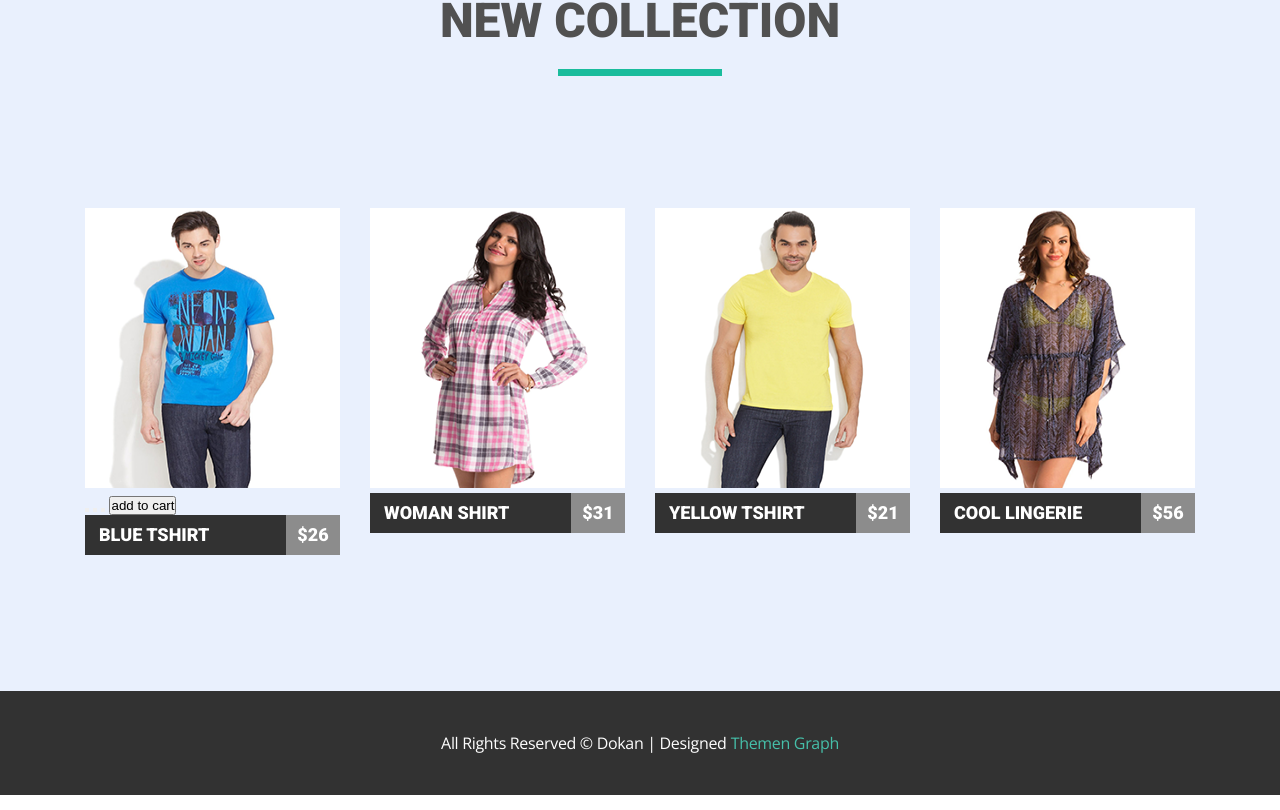
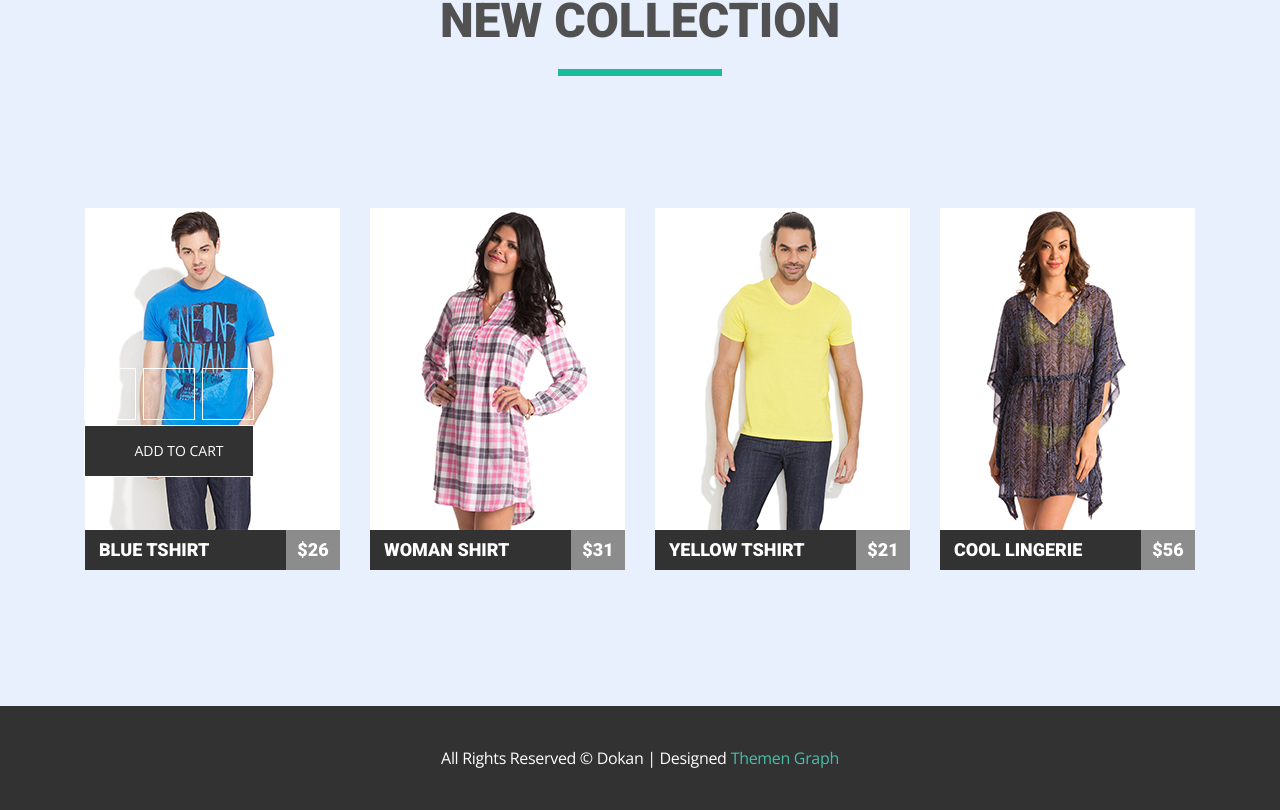
Before and after one commit to SokolovDmytro/goit-fe-course, a plain HTML site: page html-css/hw-05/index.html in a window 1280 px wide. Shown: the part 823-1633 px from the top of the page. Drawn offline with nearby package versions, Linux system fonts and the light colour scheme; some icons are missing.

Commit message:
versiion_3

```diff
--- a/html-css/hw-05/css/ctyle.css
+++ b/html-css/hw-05/css/ctyle.css
@@ -238,8 +238,59 @@ h2 {
 
 /* overlay */
 
+.overlay {
+position: relative;
+background-color: rgba(0, 0, 0, 0.55);
+}
 
+.overlay-wrap {
+    position: absolute;
+    width: 100%;
+    height: 100%;
+    top: 50%;
+}
 
+.btn {
+    width: 50px;
+    height: 50px;
+    margin-right: 5px;
+    margin-bottom: 7px;
+    color: rgb(255, 255, 255);
+    background-color: transparent;
+    border: none;
+    outline: 1px solid rgb(255, 255, 255);
+}
+
+.btn:hover {
+    background-color: rgb(26, 188, 156);
+    }
+
+.btn:last-child {
+    margin-right: 0;
+}
+
+.btn_cart {
+    width: 168px;
+    height: 50px;
+    color: rgb(255, 255, 255);
+    font-family: 'Open Sans', sans-serif;
+    font-size: 14px;
+    font-weight: 400;
+    line-height: 32px;
+    text-transform: uppercase;
+    border: none;
+    outline: 1px solid rgb(255, 255, 255);
+    background-color: rgb(50, 50, 50);
+}
+
+.btn_cart:hover {
+    background-color: rgb(26, 188, 156);
+}
+
+.btn_cart a {
+    margin-right: 20px;
+    line-height: 50px;
+}
 
 .list_block:nth-child(4n) {
     margin-right: 0;
@@ -249,8 +300,10 @@ h2 {
     margin-bottom: 0;
 }
 
-.list_block-img {
+.list_block_img  {
     display: block;
+    width: 100%;
+    height: auto;
 }
 
 .list_block-info {
@@ -290,27 +343,8 @@ h2 {
 
 
 
+/* FOOTER */
 
-
-
-
-
-
-
-
-
-
-
-
-
-
-
-
-
-
-
-
-/* FOOTER */
 footer {
     padding: 38px 0;
     background-color: rgb(50, 50, 50);
--- a/html-css/hw-05/index.html
+++ b/html-css/hw-05/index.html
@@ -76,17 +76,19 @@
                 <ul class="list clearfix">
 
                     <li class="list_block">
-                        <a href="#">
+
+                        <div class="overlay">
                             <img class="list_block_img" src="./img/photo_1.png" alt="pr1" width="255" height="280">
-                        </a>
+                            <div class="overlay-wrap">
+                                <button type="button" class="btn pe-7s-like pe-2x pe-va"></button>
+                                <button type="button" class="btn pe-7s-shuffle pe-2x pe-va"></button>
+                                <button type="button" class="btn pe-7s-clock pe-2x pe-va"></button>
+                                <button type="button" class="btn_cart">
+                                    <a class="pe-7s-cart pe-2x pe-va"></a>
+                                    add to cart</button>
+                            </div>
+                        </div>
 
-                        <div class="overlay-wrap">
-                            <button type="button" class="btn pe-7s-like pe-2x pe-va"></button>
-                            <button type="button" class="btn pe-7s-shuffle pe-2x pe-va"></button>
-                            <button type="button" class="btn pe-7s-clock pe-2x pe-va"></button>
-                            <button type="button" class="btn-lg"><a class="pe-7s-cart pe-2x pe-va"></a> add to
-                                cart</button>
-                        </div>
                         <div class="list_block-info clearfix">
                             <h2 class="list_block-title">
                                 <a href="#">blue tshirt</a>
```
